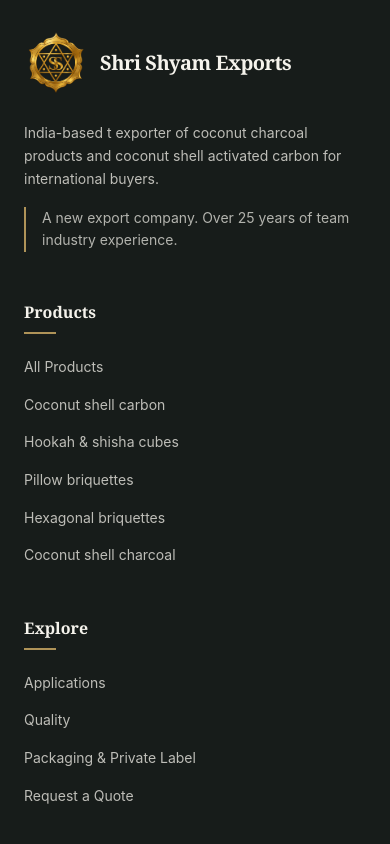
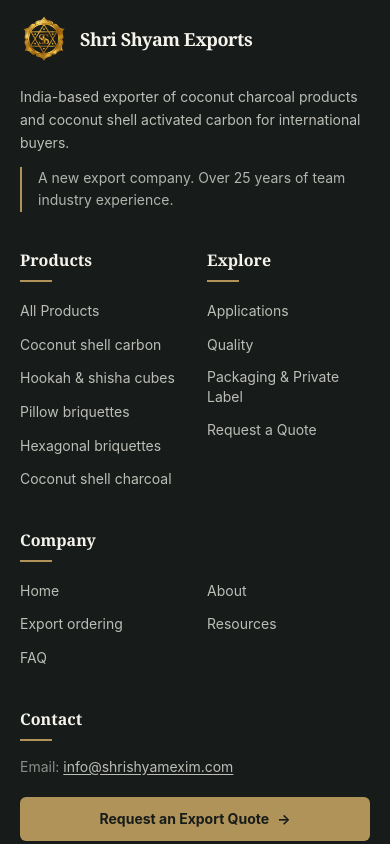
Before and after one commit to yashshingne33/shreeshyamexports, a React (Vite) app: page /products in a window 390 px wide. Shown: the part 8080-8924 px from the top of the page. Built offline with nearby package versions, Linux system fonts and the light colour scheme.

Commit message:
make footer responsive on small and medium screens

```diff
--- a/src/components/layout/Footer.jsx
+++ b/src/components/layout/Footer.jsx
@@ -6,8 +6,6 @@
 
 /* ------------------------------------------------------------------ *
  * LINKS — the footer carries every page (per the developer plan).
- * Links from data/site.js are kept; routes the plan requires that are
- * missing there are added, with no duplicates.
  * ------------------------------------------------------------------ */
 const PLAN_PRODUCTS = [
   { label: "Activated Carbon", to: "/products/coconut-shell-activated-carbon/" },
@@ -33,7 +31,6 @@
   return [...base, ...extra.filter((l) => !seen.has(l.to))];
 };
 
-// Products: hub first, then the families.
 const PRODUCT_LINKS = [{ label: "All Products", to: "/products/" }, ...merge(NAV_PRODUCTS, PLAN_PRODUCTS).filter((l) => l.to !== "/products/")];
 const COMPANY_LINKS = [
   { label: "Home", to: "/" },
@@ -41,14 +38,14 @@
 ];
 
 /* ------------------------------------------------------------------ *
- * STYLES (shared with the header and hero)
+ * STYLES
  * ------------------------------------------------------------------ */
-const EDGE = "w-full px-6 sm:px-10 lg:px-16 xl:px-24";
+const EDGE = "w-full px-5 sm:px-10 lg:px-16 xl:px-24";
 const FOCUS = "focus-visible:outline focus-visible:outline-2 focus-visible:outline-offset-4 focus-visible:outline-brass";
-const LINK = `text-sm text-ivory/75 transition-colors hover:text-brass ${FOCUS}`;
+const LINK = `inline-block py-0.5 text-sm leading-snug text-ivory/75 transition-colors hover:text-brass ${FOCUS}`;
 const BTN_QUOTE =
-  "inline-flex items-center justify-center gap-2 rounded-md bg-brass px-6 py-3 text-sm font-bold text-charcoal shadow-sm " +
-  "transition-colors hover:bg-[#9a7e4b] focus-visible:outline focus-visible:outline-2 focus-visible:outline-offset-2 focus-visible:outline-white";
+  "inline-flex w-full items-center justify-center gap-2 rounded-md bg-brass px-5 py-3 text-center text-sm font-bold text-charcoal shadow-sm " +
+  "transition-colors hover:bg-[#9a7e4b] sm:w-auto lg:w-auto focus-visible:outline focus-visible:outline-2 focus-visible:outline-offset-2 focus-visible:outline-white";
 
 function ColumnTitle({ children }) {
   return (
@@ -59,11 +56,16 @@
   );
 }
 
-function LinkList({ links }) {
+/* `twoColMobile` lays the links out in 2 columns below `sm` to save height */
+function LinkList({ links, twoColMobile = false }) {
   return (
-    <ul className="mt-5 space-y-3">
+    <ul
+      className={`mt-4 grid gap-x-6 gap-y-2 sm:mt-5 sm:gap-y-3 ${
+        twoColMobile ? "grid-cols-2 sm:grid-cols-1" : "grid-cols-1"
+      }`}
+    >
       {links.map((l) => (
-        <li key={l.to}>
+        <li key={l.to} className="min-w-0">
           <Link to={l.to} className={LINK}>{l.label}</Link>
         </li>
       ))}
@@ -74,57 +76,58 @@
 export default function Footer() {
   return (
     <footer className="border-t-2 border-brass bg-charcoal text-ivory">
-      <div className={`${EDGE} pb-8 pt-14 lg:pt-16`}>
-        <div className="grid gap-12 sm:grid-cols-2 lg:grid-cols-12 lg:gap-8">
+      <div className={`${EDGE} pb-6 pt-10 sm:pb-8 sm:pt-12 lg:pt-16`}>
+        <div className="grid grid-cols-2 gap-x-6 gap-y-9 sm:grid-cols-3 sm:gap-x-8 sm:gap-y-10 lg:grid-cols-12 lg:gap-8">
           {/* Brand */}
-          <div className="sm:col-span-2 lg:col-span-4">
+          <div className="col-span-2 sm:col-span-3 lg:col-span-4">
             <Link to="/" className={`inline-flex items-center gap-3 ${FOCUS}`} aria-label={`${COMPANY.name} home`}>
-              <img src={logoImg} alt="" width={30} height={30} className="h-16 w-16 shrink-0 object-contain" />
+              <img src={logoImg} alt="" width={30} height={30} className="h-12 w-12 shrink-0 object-contain sm:h-16 sm:w-16" />
               <span className="flex flex-col leading-none">
-                <span className="font-serif text-xl font-bold tracking-tight">{COMPANY.name}</span>
-                {/* <span className="mt-1.5 text-[0.625rem] font-bold uppercase tracking-[0.2em] text-brass">Merchant Exporter</span> */}
+                <span className="font-serif text-lg font-bold tracking-tight sm:text-xl">{COMPANY.name}</span>
               </span>
             </Link>
-            <p className="mt-5 max-w-sm text-sm leading-relaxed text-ivory/75">
-              India-based t exporter of coconut charcoal products and coconut shell activated carbon for international buyers.
+            <p className="mt-4 max-w-md text-sm leading-relaxed text-ivory/75 sm:mt-5 sm:max-w-lg lg:max-w-sm">
+              India-based exporter of coconut charcoal products and coconut shell activated carbon for international buyers.
             </p>
-            <p className="mt-4 max-w-sm border-l-2 border-brass pl-4 text-sm leading-relaxed text-ivory/70">
+            <p className="mt-3 max-w-md border-l-2 border-brass pl-4 text-sm leading-relaxed text-ivory/70 sm:mt-4 sm:max-w-lg lg:max-w-sm">
               A new export company. Over 25 years of team industry experience.
             </p>
           </div>
 
           {/* Products */}
-          <nav aria-label="Products" className="lg:col-span-2">
+          <nav aria-label="Products" className="col-span-1 lg:col-span-2">
             <ColumnTitle>Products</ColumnTitle>
             <LinkList links={PRODUCT_LINKS} />
           </nav>
 
           {/* Explore */}
-          <nav aria-label="Explore" className="lg:col-span-2">
+          <nav aria-label="Explore" className="col-span-1 lg:col-span-2">
             <ColumnTitle>Explore</ColumnTitle>
             <LinkList links={EXPLORE} />
           </nav>
 
           {/* Company */}
-          <nav aria-label="Company" className="lg:col-span-2">
+          <nav aria-label="Company" className="col-span-2 sm:col-span-1 lg:col-span-2">
             <ColumnTitle>Company</ColumnTitle>
-            <LinkList links={COMPANY_LINKS} />
+            <LinkList links={COMPANY_LINKS} twoColMobile />
           </nav>
 
           {/* Contact */}
-          <div className="sm:col-span-2 lg:col-span-2">
+          <div className="col-span-2 sm:col-span-3 lg:col-span-2">
             <ColumnTitle>Contact</ColumnTitle>
-            <ContactLines className="mt-5 text-ivory/75 [&_a]:transition-colors [&_a:hover]:text-brass" />
-            <Link to="/request-a-quote/" className={`${BTN_QUOTE} mt-6`}>
-              Request an Export Quote <span aria-hidden="true">&rarr;</span>
-            </Link>
+            <div className="mt-4 flex flex-col gap-5 sm:mt-5 sm:flex-row sm:items-start sm:justify-between sm:gap-8 lg:flex-col lg:justify-start lg:gap-0">
+              <ContactLines className="min-w-0 break-words text-ivory/75 [overflow-wrap:anywhere] [&_a]:transition-colors [&_a:hover]:text-brass" />
+              <Link to="/request-a-quote/" className={`${BTN_QUOTE} sm:shrink-0 lg:mt-6`}>
+                Request an Export Quote <span aria-hidden="true">&rarr;</span>
+              </Link>
+            </div>
           </div>
         </div>
 
         {/* Bottom bar */}
-        <div className="mt-14 flex flex-col gap-4 border-t border-ivory/15 pt-6 text-xs text-ivory/60 sm:flex-row sm:items-center sm:justify-between">
+        <div className="mt-10 flex flex-col gap-3 border-t border-ivory/15 pt-5 text-xs text-ivory/60 sm:mt-12 sm:flex-row sm:items-center sm:justify-between sm:gap-4 lg:mt-14 lg:pt-6">
           <p>&copy; {new Date().getFullYear()} {COMPANY.name}. All rights reserved.</p>
-          <nav aria-label="Legal" className="flex gap-6">
+          <nav aria-label="Legal" className="flex flex-wrap gap-x-6 gap-y-2">
             <Link to="/privacy-policy/" className={`transition-colors hover:text-brass ${FOCUS}`}>Privacy policy</Link>
             <Link to="/terms/" className={`transition-colors hover:text-brass ${FOCUS}`}>Website terms</Link>
           </nav>
--- a/src/pages/Products.jsx
+++ b/src/pages/Products.jsx
@@ -270,7 +270,7 @@
               <span className="h-px w-10 shrink-0 bg-brass" aria-hidden="true" />
               <span className="text-xs font-bold uppercase tracking-widest text-brass">Products</span>
             </div>
-            <h1 id="products-title" className="mt-4 font-serif text-4xl font-bold leading-[1.1] sm:text-5xl lg:text-6xl">
+            <h1 id="products-title" className="mt-4 font-serif text-4xl font-bold leading-[1.1] sm:text-3xl lg:text-5xl">
               Coconut Charcoal <span className="font-medium text-brass">&amp;</span> Activated Carbon
             </h1>
             <p className="mt-5 max-w-xl text-base leading-relaxed text-white/85 sm:text-lg">
```
